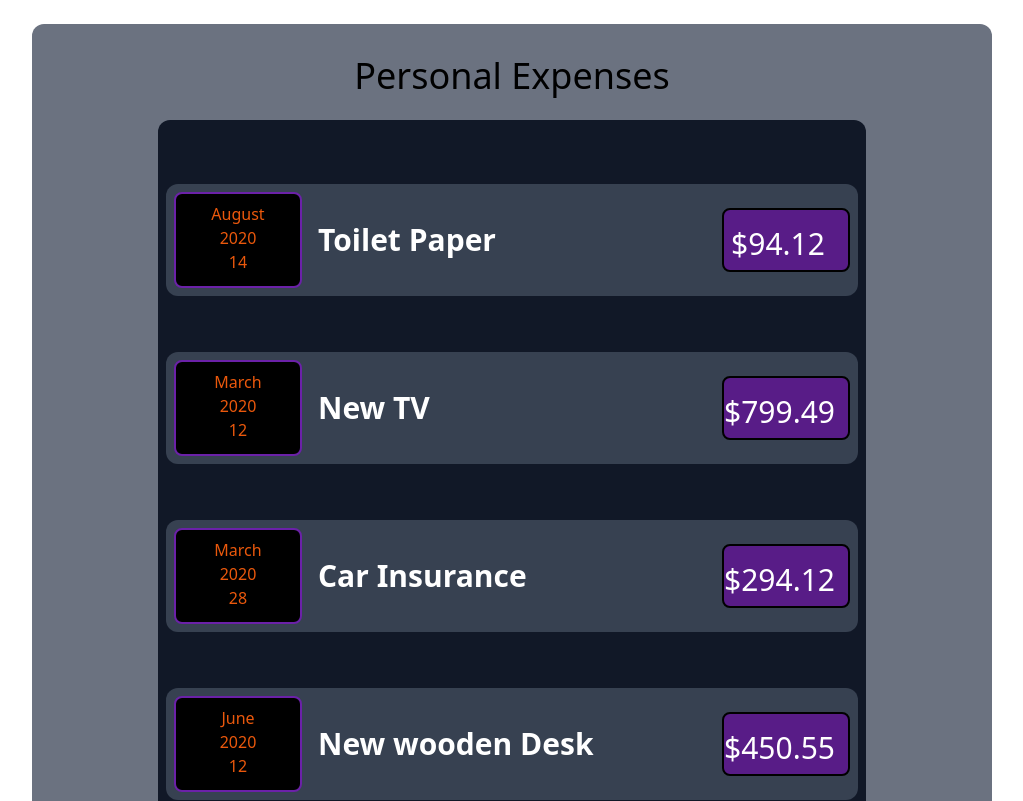
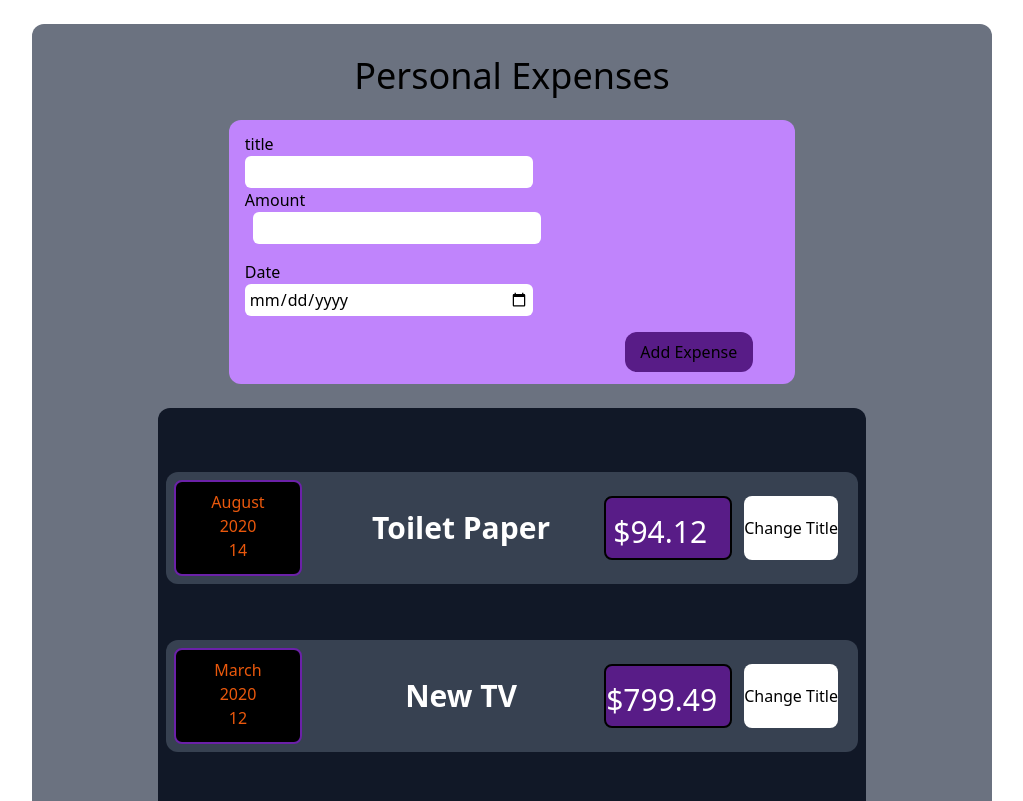
Before and after one commit to RamaInteJar/expenses-app, a React (Create React App) app: page / in a window 1280 px wide. Shown: the top 801 px of the page, without its empty margins (128-1151 px from the left). Built offline with nearby package versions, Linux system fonts and the light colour scheme.

Commit message:
New and Old components update

```diff
--- a/src/App.js
+++ b/src/App.js
@@ -1,5 +1,6 @@
 import React from "react";
 import Expenses from "./components/Expenses";
+import NewExpenses from "./components/NewExpenses";
 
 
 
@@ -33,9 +34,17 @@ function App() {
     },
   ];
 
+  const addExpenseHandler = expenses => {
+    console.log("in App.js");
+    console.log(expenses)
+    // setExpense(prevExpense => {
+    //   return [expense, ...prevExpense]
+    }
+
   return (
     <div className="bg-gray-500 min-h-screen lg:w-3/4 w-full p-2 mx-auto items-center mt-6 overflow-x-hidden rounded-xl">
       <h2 className="text-4xl mx-auto text-center my-6">Personal Expenses</h2>
+      <NewExpenses onAddExpense={addExpenseHandler} />
       <Expenses spending={expenses} />
     </div>
   );
--- /dev/null
+++ b/src/components/Card.jsx
@@ -0,0 +1,12 @@
+import React from 'react'
+
+const Card = (props) => {
+
+  return (
+    <div className="bg-gray-900 min-h-screen lg:w-3/4 w-full p-2 mx-auto items-center mt-6 overflow-x-hidden rounded-xl">
+         {props.children}
+    </div>
+  )
+}
+
+export default Card;
--- a/src/components/ExpenseForm.jsx
+++ b/src/components/ExpenseForm.jsx
@@ -1,9 +1,88 @@
-import React from 'react'
+import React, {useState} from 'react'
 
-const ExpenseForm = () => {
+const ExpenseForm = (props) => {
+  const [enteredTitle, setEnteredTitle] = useState('');
+  const [enteredAmount, setEnteredAmount] = useState('');
+  const [enteredDate, setEnteredDate] = useState('');
+
+
+
+  const titleChangeHandler = (event) => {
+    setEnteredTitle(event.target.value)
+
+  }
+
+  const amountChangeHandler = (event) => {
+    setEnteredAmount(event.target.value);
+  }
+
+  const dateChangeHandler = (event) => {
+    setEnteredDate(event.target.value);
+  }
+
+  const submitHandler = (event) => {
+    event.preventDefault();
+    const expenseData = {
+      title: enteredTitle,
+      amount: enteredAmount,
+      date: new Date(enteredDate)
+    }
+    props.onSaveExpenseData(expenseData)
+    setEnteredTitle("");
+    setEnteredAmount("");
+    setEnteredDate("");
+  };
+
   return (
-    <div>ExpenseForm</div>
-  )
+    <form
+      className="mt-4 bg-purple-400 p-3 rounded-xl lg:w-3/5 w-full mx-auto "
+      onSubmit={submitHandler}
+    >
+      <div className="">
+        <div className="flex flex-wrap w-full">
+          <div className="">
+            <label className="ml-1 block">title</label>
+            <input
+              type="text"
+              value={enteredTitle}
+              onChange={titleChangeHandler}
+              className="ml-1 lg:w-72 w-full h-8 rounded-md p-1"
+            />
+          </div>
+          <div className="">
+            <label className="ml-1 block">Amount</label>
+            <input
+              type="number"
+              min="0.01"
+              step="0.01"
+              value={enteredAmount}
+              onChange={amountChangeHandler}
+              className="ml-3 lg:w-72 w-full h-8 rounded-md p-1"
+            />
+          </div>
+        </div>
+        <div className="mt-4 w-full">
+          <label className="ml-1 block">Date</label>
+          <input
+            type="date"
+            min="2019-01-01"
+            max="2022-12-32"
+            value={enteredDate}
+            onChange={dateChangeHandler}
+            className="ml-1 lg:w-72 w-full h-8 rounded-md p-1"
+          />
+        </div>
+      </div>
+      <div className="mt-4">
+        <button
+          className=" w-32 h-10 bg-purple-900 xl:ml-96 ml-0 rounded-xl "
+          type="submit"
+        >
+          Add Expense
+        </button>
+      </div>
+    </form>
+  );
 }
 
 export default ExpenseForm
--- a/src/components/ExpenseItem.jsx
+++ b/src/components/ExpenseItem.jsx
@@ -1,16 +1,31 @@
-import React from "react";
+import React, {useState} from "react";
 import ExpenseDate from "./ExpenseDate";
 
 const ExpenseItem = (props) => {
+  const [title, setTitle] = useState(props.title)
+  console.log("ExpenseItem evaluated by react")
+
+  const clickHandler = () => {
+    setTitle("Updated!!")
+    console.log(title)
+  }
   return (
-    <div >
+    <div>
       <div className="flex flex-wrap items-center lg:justify-between bg-gray-700 w-full rounded-xl  mt-14 p-2">
         <ExpenseDate date={props.date} />
         <h2 className="text-white font-bold lg:text-3xl text-xl  ml-4">
-          {props.title}
+          {title}
         </h2>
-        <div className="bg-purple-900 w-32  text-white border-black border-2 text-center rounded-lg h-16 pr-4 pt-4 lg:text-3xl text-md ml-auto">
-          ${props.amount}
+        <div className="inline-flex">
+          <div className="bg-purple-900 w-32  text-white border-black border-2 text-center rounded-lg h-16 pr-4 pt-4 lg:text-3xl text-md ml-auto">
+            ${props.amount}
+          </div>
+          <button
+            className="bg-white ml-3 mr-3  rounded-lg "
+            onClick={clickHandler}
+          >
+            Change Title
+          </button>
         </div>
       </div>
     </div>
--- a/src/components/Expenses.jsx
+++ b/src/components/Expenses.jsx
@@ -1,9 +1,10 @@
 import React from 'react'
 import ExpenseItem from './ExpenseItem';
+import Card from './Card';
 
 const Expenses = (props) => {
   return (
-      <div className="bg-gray-900 min-h-screen lg:w-3/4 w-full p-2 mx-auto items-center mt-6 overflow-x-hidden rounded-xl ">
+      <Card >
         <ExpenseItem
           date={props.spending[0].date}
           title={props.spending[0].title}
@@ -24,7 +25,7 @@ const Expenses = (props) => {
           title={props.spending[3].title}
           amount={props.spending[3].amount}
         />
-      </div>
+      </Card>
 
   );
 }
--- a/src/components/NewExpenses.jsx
+++ b/src/components/NewExpenses.jsx
@@ -1,8 +1,18 @@
 import React from 'react'
+import ExpenseForm from './ExpenseForm'
 
-const NewExpenses = () => {
+const NewExpenses = (props) => {
+  const saveExpenseDataHandler = (enteredExpenseData) => {
+    const expenseData = {
+      ...enteredExpenseData,
+      id: Math.random().toString()
+    }
+    props.onAddExpense(expenseData)
+  }
   return (
-    <div>NewExpenses</div>
+    <div>
+      <ExpenseForm onSaveExpenseData={saveExpenseDataHandler} />
+    </div>
   )
 }
 
```
